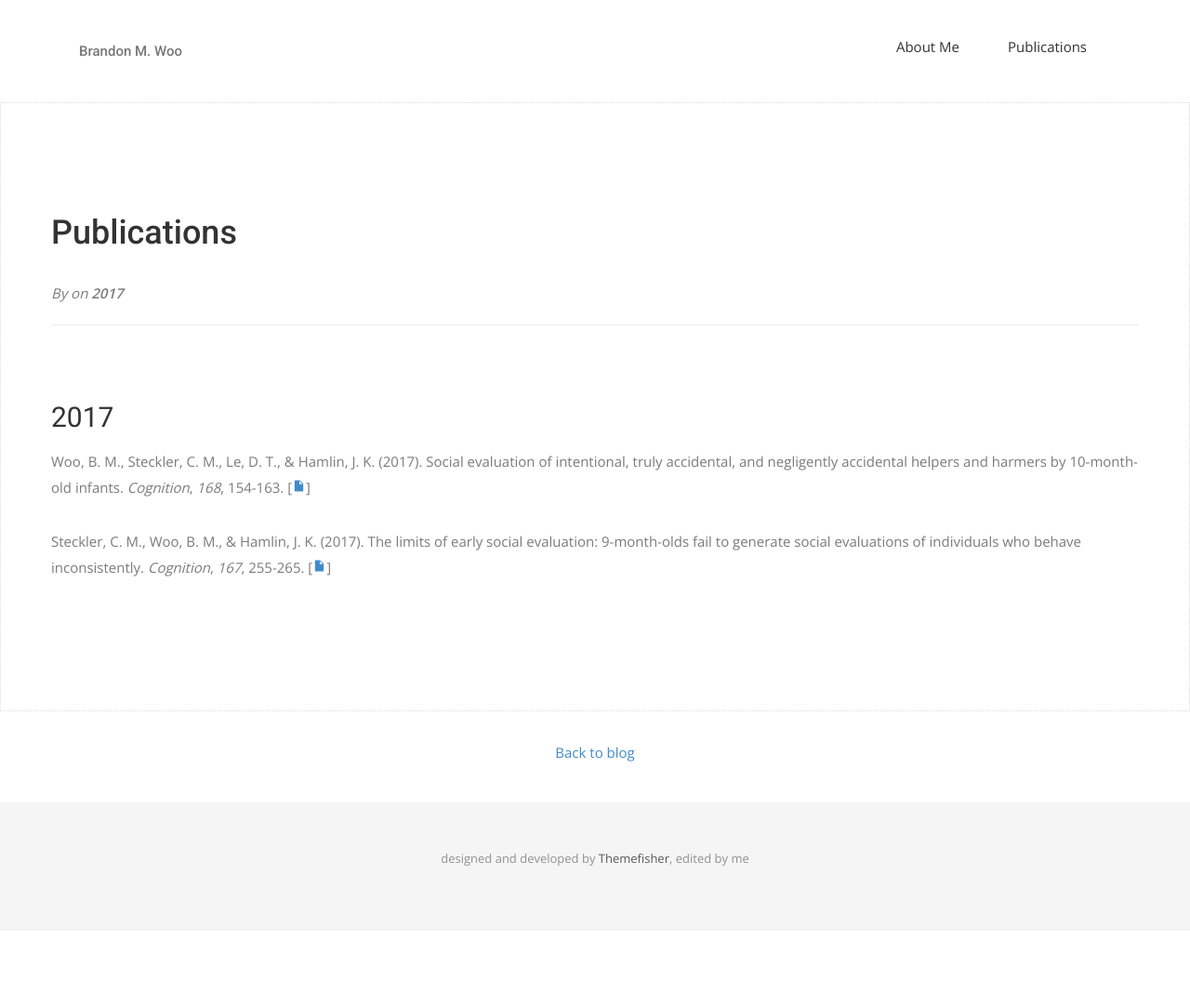
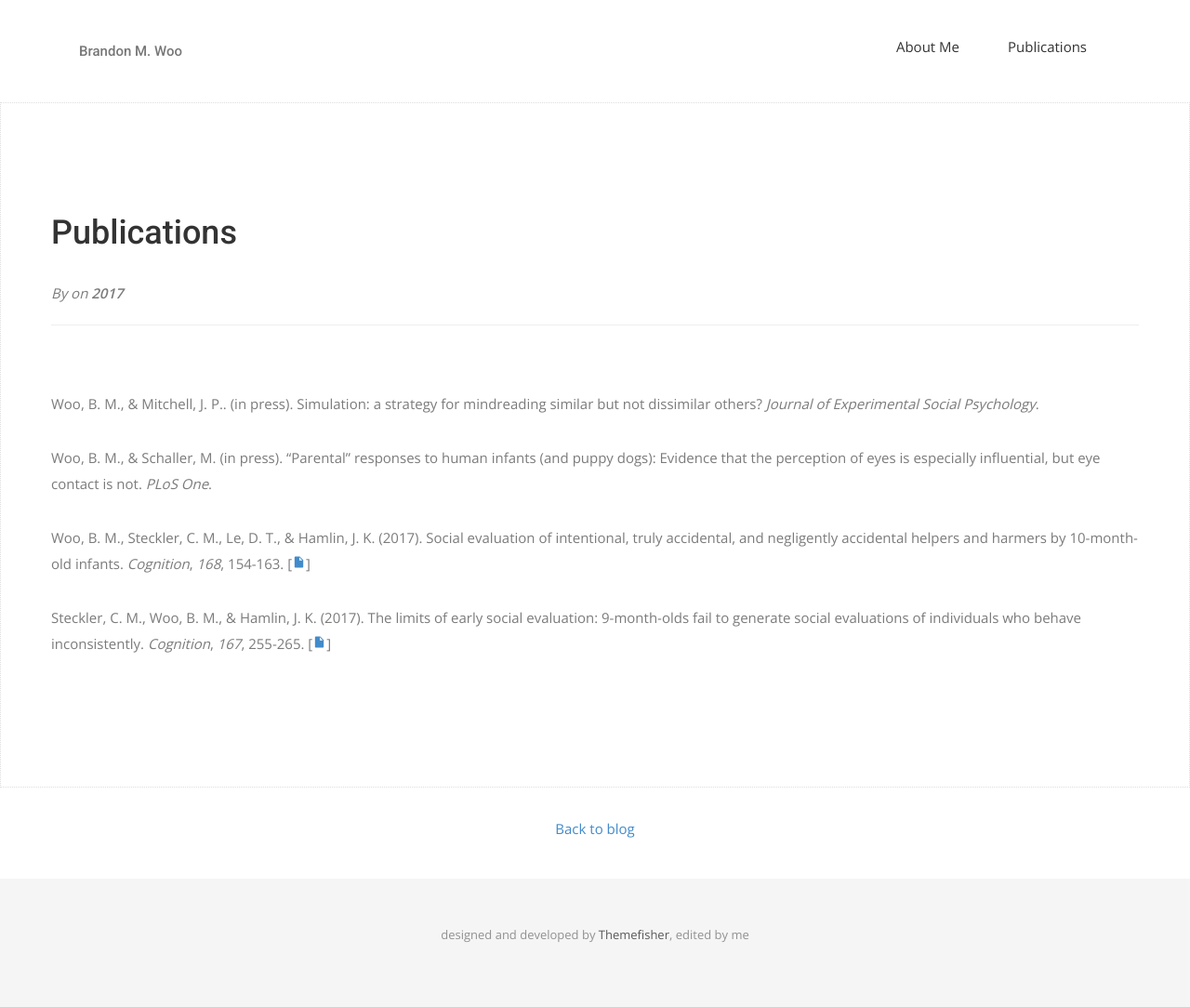
Before and after one commit to bmwoo/bmwoo.github.io, a Jekyll site: the page built from _posts/2017-01-01-publications.md, in a window 1280 px wide. Shown: the whole page at 93% size. Built offline with Jekyll 4.4.1, drawn with Linux system fonts in a browser that asks for light colours; nearby versions of some CDN libraries; some web fonts are replaced; our own code applies the rules of GitHub Pages for plain Markdown files; before the commit the page ends 1001 px from its top, so only the background shows below that.

Commit message:
Updated code for publications

```diff
--- a/_posts/2017-01-01-publications.md
+++ b/_posts/2017-01-01-publications.md
@@ -1,6 +1,10 @@
 <script src="https://unpkg.com/ionicons@4.5.5/dist/ionicons.js"></script>
 
-## 2017
+<!--## 2017-->
+Woo, B. M., & Mitchell, J. P.. (in press). Simulation: a strategy for mindreading similar but not dissimilar others? *Journal of Experimental Social Psychology*.
+
+Woo, B. M., & Schaller, M. (in press). “Parental” responses to human infants (and  puppy dogs): Evidence that the perception of eyes is especially  influential, but eye contact is not. *PLoS One*.
+
 Woo, B. M., Steckler, C. M., Le, D. T., & Hamlin, J. K. (2017). Social evaluation of intentional, truly accidental, and negligently accidental helpers and harmers by 10-month-old infants. *Cognition*, *168*, 154-163. [<a style="font-size:15px" href="https://scholar.harvard.edu/files/brandonmatthewwoo/files/woostecklerlehamlin2017.pdf" target="_blank"><ion-icon name="document"></ion-icon></a>]
 
 Steckler, C. M., Woo, B. M., & Hamlin, J. K. (2017). The limits of early social evaluation: 9-month-olds fail to generate social evaluations of individuals who behave inconsistently. *Cognition*, *167*, 255-265. [<a style="font-size:15px" href="https://scholar.harvard.edu/files/brandonmatthewwoo/files/stecklerwoohamlin2017.pdf" target="_blank"><ion-icon name="document"></ion-icon></a>]
```
Also changed, not shown: 2 other files.
